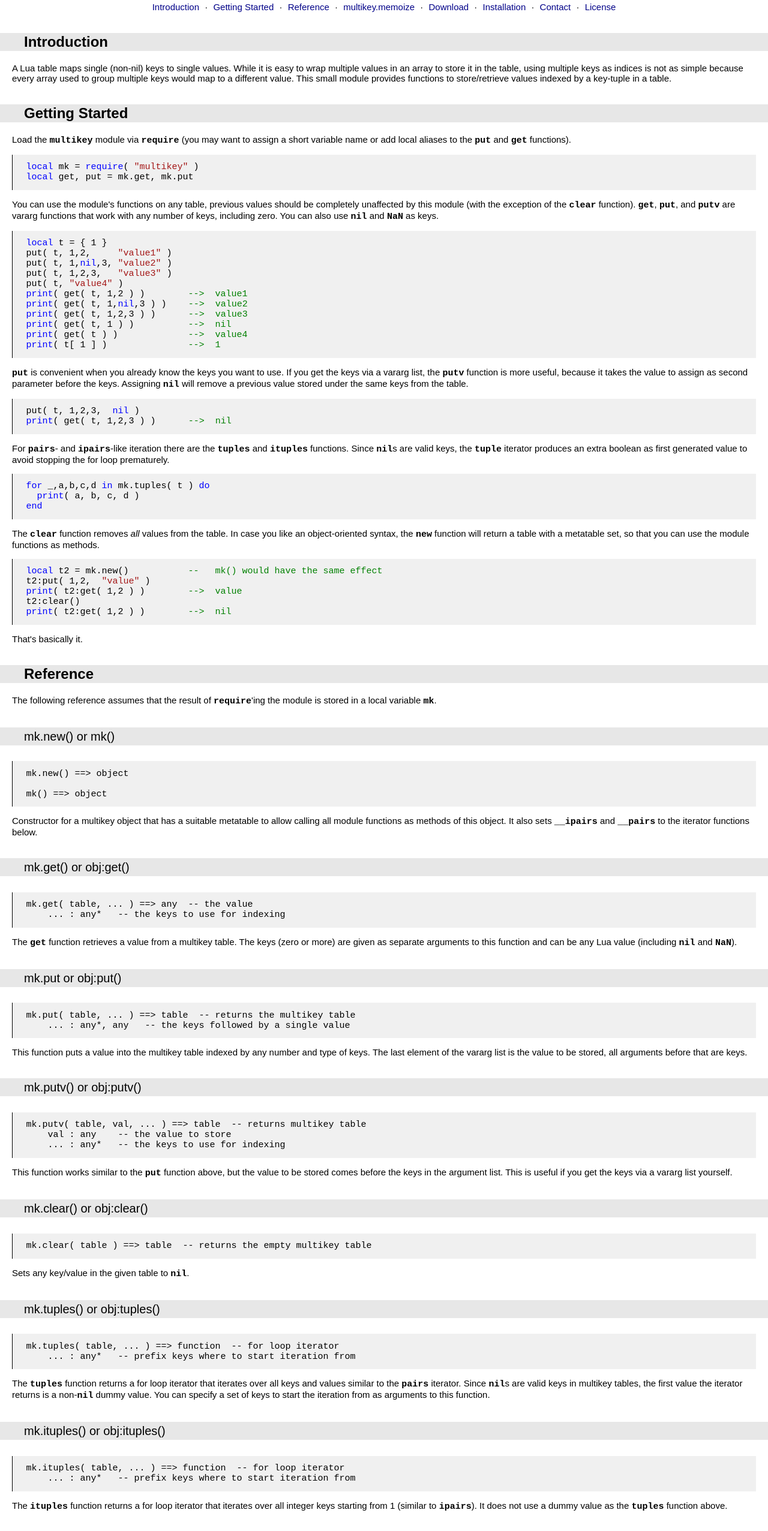
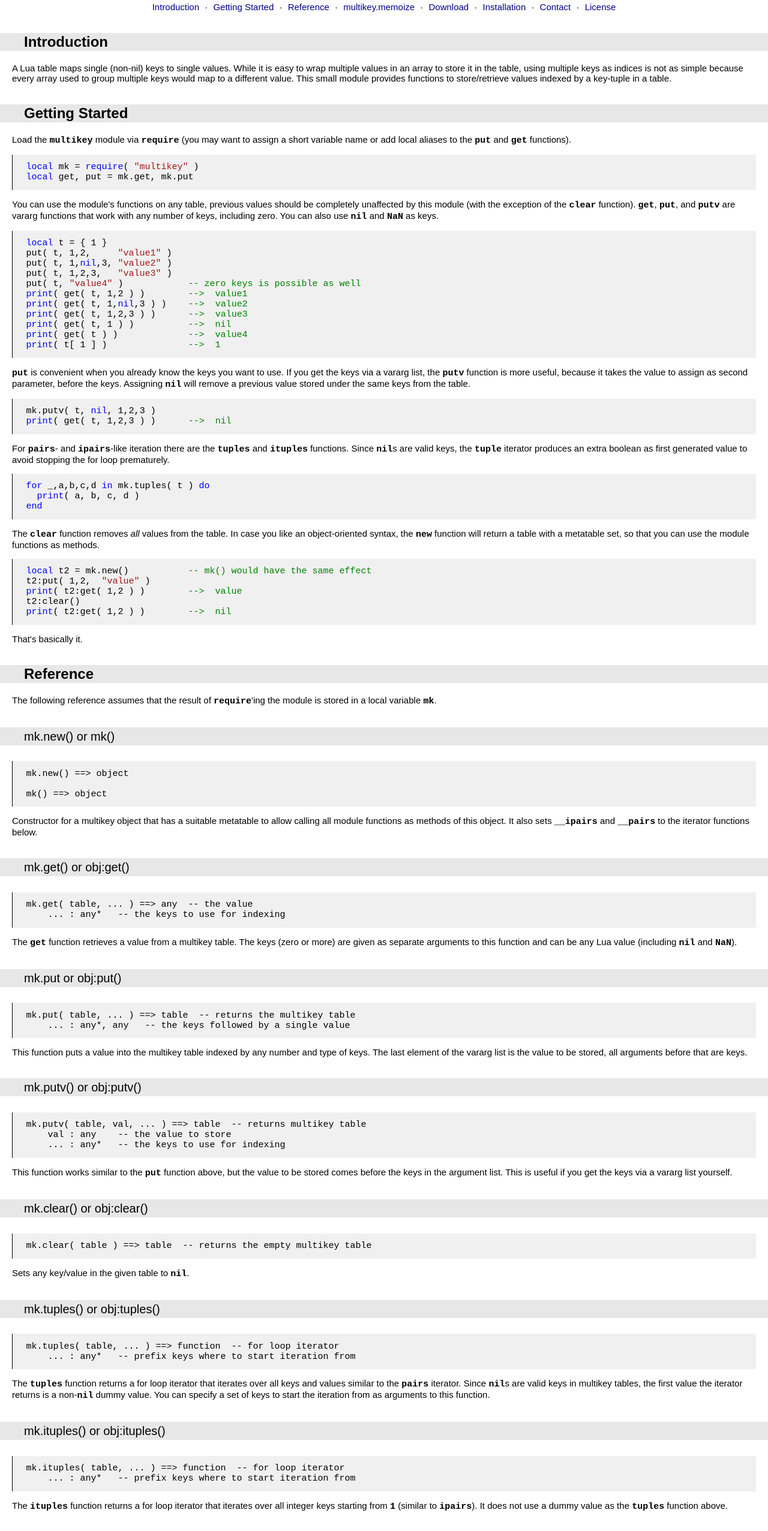
Before and after one commit to siffiejoe/lua-multikey, a plain HTML site: page index.html in a window 1280 px wide. Shown: the part 232-2785 px from the top of the page at 60% size. Drawn offline with Linux system fonts and the light colour scheme.

Commit message:
small doc fixes

```diff
--- a/index.html
+++ b/index.html
@@ -44,7 +44,7 @@ that work with any number of keys, including zero. You can also use
 put( t, 1,2,     "value1" )
 put( t, 1,nil,3, "value2" )
 put( t, 1,2,3,   "value3" )
-put( t, "value4" )
+put( t, "value4" )            -- zero keys is possible as well
 print( get( t, 1,2 ) )        --&gt;  value1
 print( get( t, 1,nil,3 ) )    --&gt;  value2
 print( get( t, 1,2,3 ) )      --&gt;  value3
@@ -55,11 +55,11 @@ print( t[ 1 ] )               --&gt;  1
 
 <p><code>put</code> is convenient when you already know the keys you want to use. If
 you get the keys via a vararg list, the <code>putv</code> function is more
-useful, because it takes the value to assign as second parameter
+useful, because it takes the value to assign as second parameter,
 before the keys. Assigning <code>nil</code> will remove a previous value stored
 under the same keys from the table.</p>
 
-<pre><code>put( t, 1,2,3,  nil )
+<pre><code>mk.putv( t, nil, 1,2,3 )
 print( get( t, 1,2,3 ) )      --&gt;  nil
 </code></pre>
 
@@ -78,7 +78,7 @@ In case you like an object-oriented syntax, the <code>new</code> function will
 return a table with a metatable set, so that you can use the module
 functions as methods.</p>
 
-<pre><code>local t2 = mk.new()           --   mk() would have the same effect
+<pre><code>local t2 = mk.new()           -- mk() would have the same effect
 t2:put( 1,2,  "value" )
 print( t2:get( 1,2 ) )        --&gt;  value
 t2:clear()
@@ -161,7 +161,7 @@ iteration from as arguments to this function.</p>
 </code></pre>
 
 <p>The <code>ituples</code> function returns a for loop iterator that iterates over
-all integer keys starting from 1 (similar to <code>ipairs</code>). It does not
+all integer keys starting from <code>1</code> (similar to <code>ipairs</code>). It does not
 use a dummy value as the <code>tuples</code> function above.</p>
 
 
@@ -172,7 +172,7 @@ key in another table and as a container for other key-value mappings.
 Here is what a multikey object looks like after <code>t:put( "a", "a" )</code>,
 <code>t:put( "a","b", "a,b" )</code>, and <code>t:put( "a","c", "a,c" )</code>:</p>
 
-<pre><code>mt = {
+<pre><code>t = {
   [ &lt;private key&gt; ] = {
     a = {     -- this table is t1
       b = {}, -- this table is t2
```
